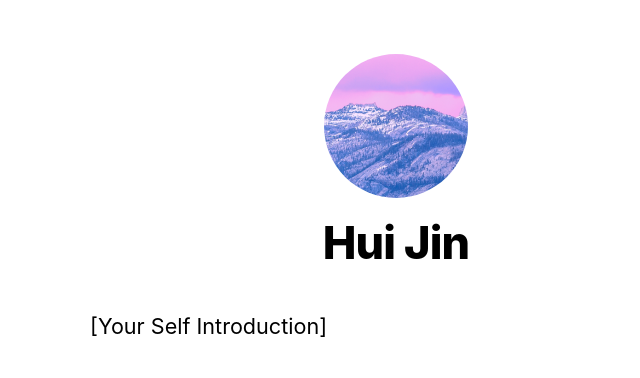
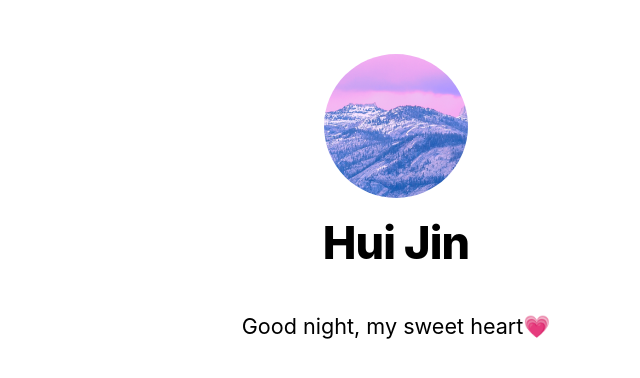
Before and after one commit to whisperrrr/nextjs-blog, a Next.js app: page / in a window 1280 px wide. Shown: the top 378 px of the page, without its empty margins (244-884 px from the left). Built offline with nearby package versions, Linux system fonts and the light colour scheme.

Commit message:
[Hui][feat] - say good night.

```diff
--- a/components/layout.js
+++ b/components/layout.js
@@ -5,7 +5,7 @@ import utilStyles from '../styles/utils.module.css'
 import Link from 'next/link'
 
 const name = 'Hui Jin'
-export const siteTitle = 'Next.js Sample Website'
+export const siteTitle = '💌'
 
 export default function Layout({ children, home }) {
     return (
--- a/components/layout.module.css
+++ b/components/layout.module.css
@@ -2,6 +2,7 @@
     max-width: 36rem;
     padding: 0 1rem;
     margin: 3rem auto 6rem;
+    text-align: center;
 }
 
 .header {
--- a/pages/index.js
+++ b/pages/index.js
@@ -1,6 +1,7 @@
 import Head from 'next/head'
 import Layout, { siteTitle } from '../components/layout'
 import utilStyles from '../styles/utils.module.css'
+import React from "react";
 
 export default function Home() {
   return (
@@ -9,7 +10,7 @@ export default function Home() {
           <title>{siteTitle}</title>
         </Head>
         <section className={utilStyles.headingMd}>
-          <p>[Your Self Introduction]</p>
+          <p>Good night, my sweet heart💗</p>
         </section>
       </Layout>
   )
```
